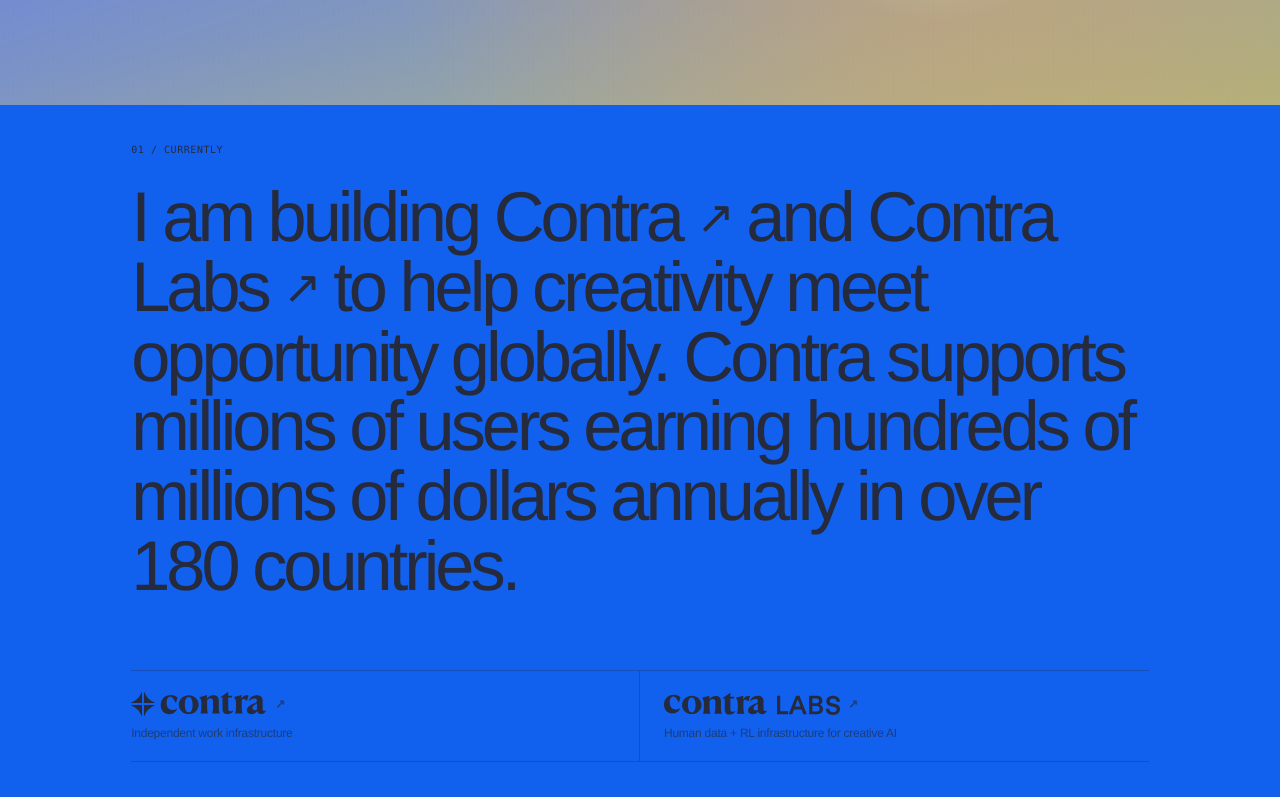
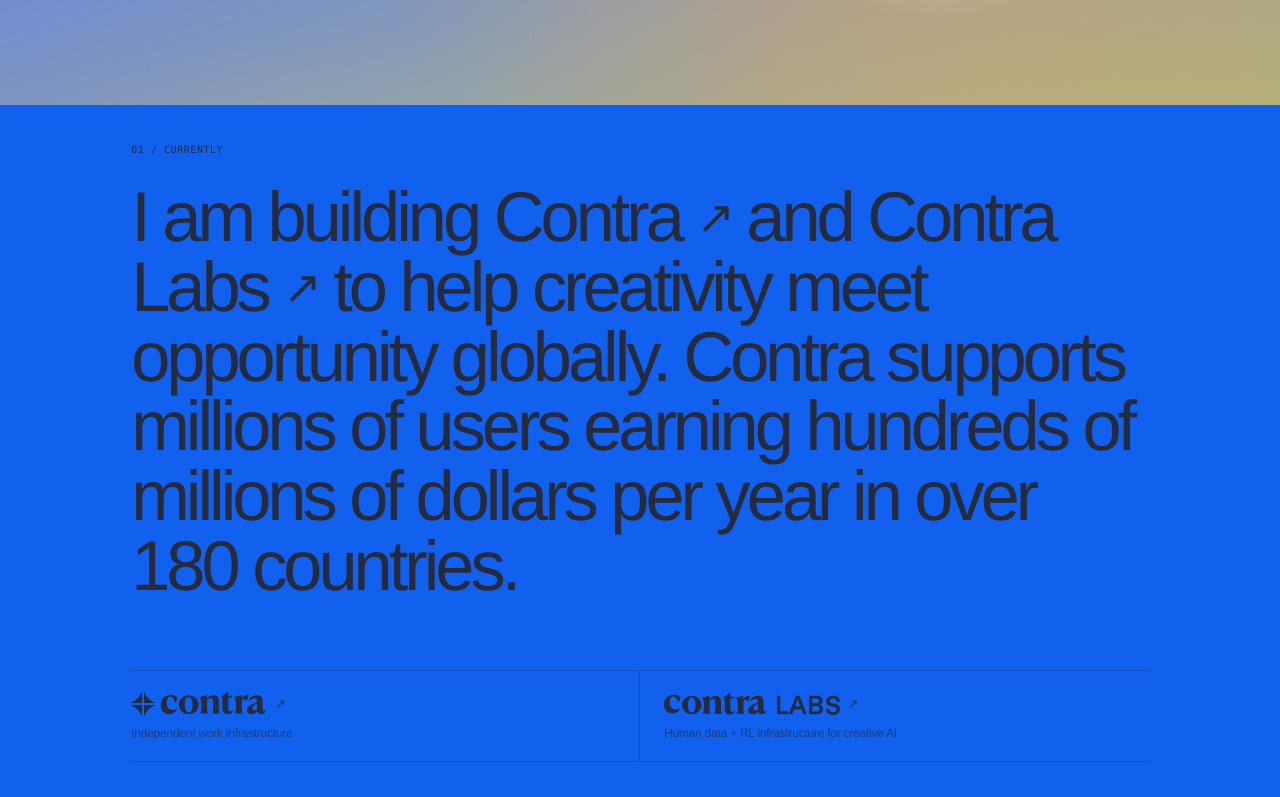
Before and after one commit to ben9885/get-ben.com, a Next.js app: page / in a window 1280 px wide. Shown: the part 695-1492 px from the top of the page. Built offline with nearby package versions, Linux system fonts and the light colour scheme; no server answers.

Commit message:
Update Contra annual earnings copy

```diff
--- a/app/page.tsx
+++ b/app/page.tsx
@@ -78,7 +78,7 @@
 
       <section id="contra" className="statement reveal">
         <p className="section-label mono">01 / Currently</p>
-        <p className="large-copy">I am building <ExternalLink href="https://contra.com/">Contra</ExternalLink> and <ExternalLink href="https://contra.com/labs">Contra Labs</ExternalLink> to help creativity meet opportunity globally. Contra supports millions of users earning hundreds of millions of dollars annually in over 180 countries.</p>
+        <p className="large-copy">I am building <ExternalLink href="https://contra.com/">Contra</ExternalLink> and <ExternalLink href="https://contra.com/labs">Contra Labs</ExternalLink> to help creativity meet opportunity globally. Contra supports millions of users earning hundreds of millions of dollars per year in over 180 countries.</p>
         <div className="link-pair">
           <a href="https://contra.com/" target="_blank" rel="noreferrer"><strong><ContraLogo /><Arrow /></strong><span>Independent work infrastructure</span></a>
           <a href="https://contra.com/labs" target="_blank" rel="noreferrer"><strong><ContraLogo labs /><Arrow /></strong><span>Human data + RL infrastructure for creative AI</span></a>
```
